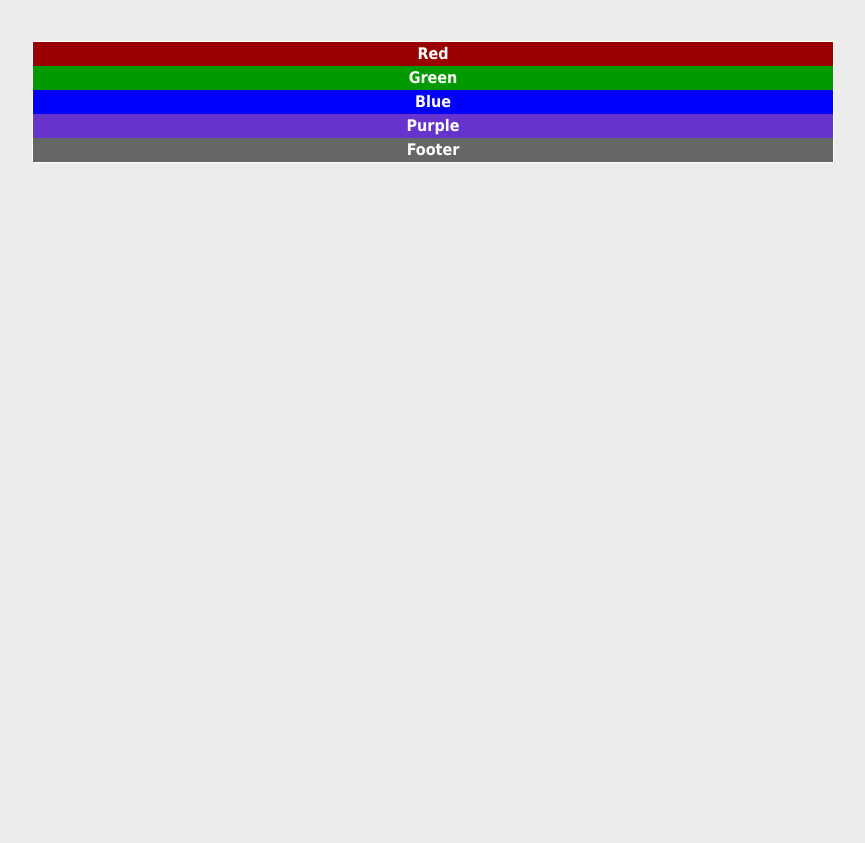
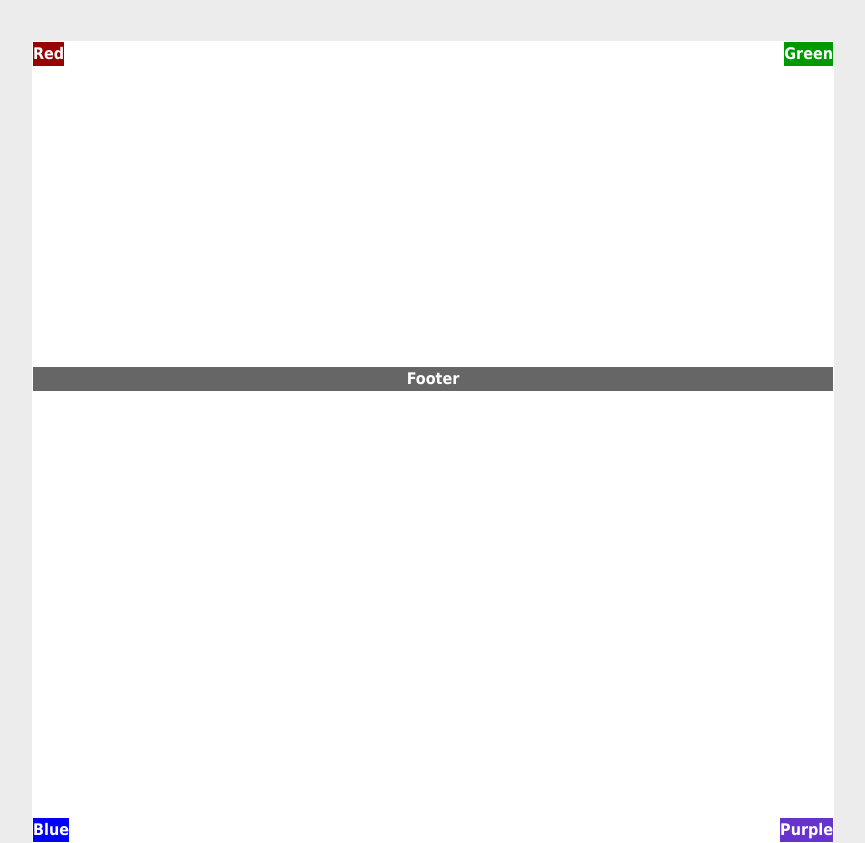
Before and after one commit to zmatlock/ifsc-1310, a plain HTML site: page positioning-lab/absolute-2.html in a window 1280 px wide. Shown: the part 83-926 px from the top of the page, without its empty margins (207-1072 px from the left). Before the commit the page ends 800 px from the top, so only its background shows below. Drawn offline with Linux system fonts and the light colour scheme.

Commit message:
Completed positioning lab

```diff
--- a/positioning-lab/absolute-2.html
+++ b/positioning-lab/absolute-2.html
@@ -27,23 +27,38 @@ body {
 	border-bottom-style: solid;
 	border-left-style: solid;
 	width: 800px;
+	height:800px;
 	margin-right: auto;
 	margin-left: auto;
+	position:relative;
 }
 #red {
 	background-color: #900;
+	position:absolute;
+	top:0;
+	left:0;
 }
 #green {
 	background-color: #090;
+	position:absolute;
+	top:0;
+	right:0;
 }
 #blue {
 	background-color: #00F;
+	position:absolute;
+	bottom:0;
+	left:0;
 }
 #purple {
 	background-color: #63C;
+	position:absolute;
+	bottom:0;
+	right:0;
 }
 #footer {
 	background-color: #666;
+	margin:325px auto;
 }
 h1 {
 	color: #000;
```
Also changed, not shown: positioning-lab/float-1.html (+8 -11 lines).
